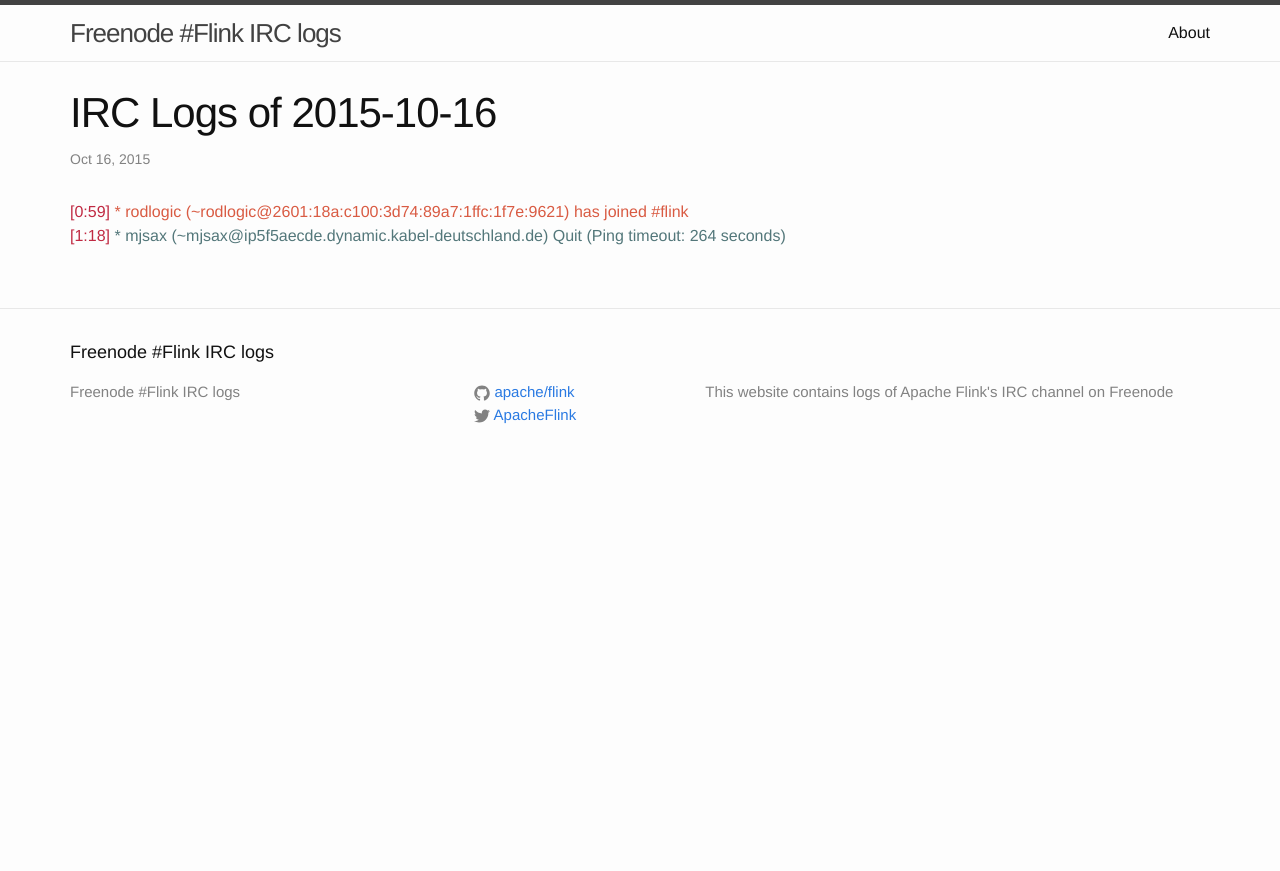
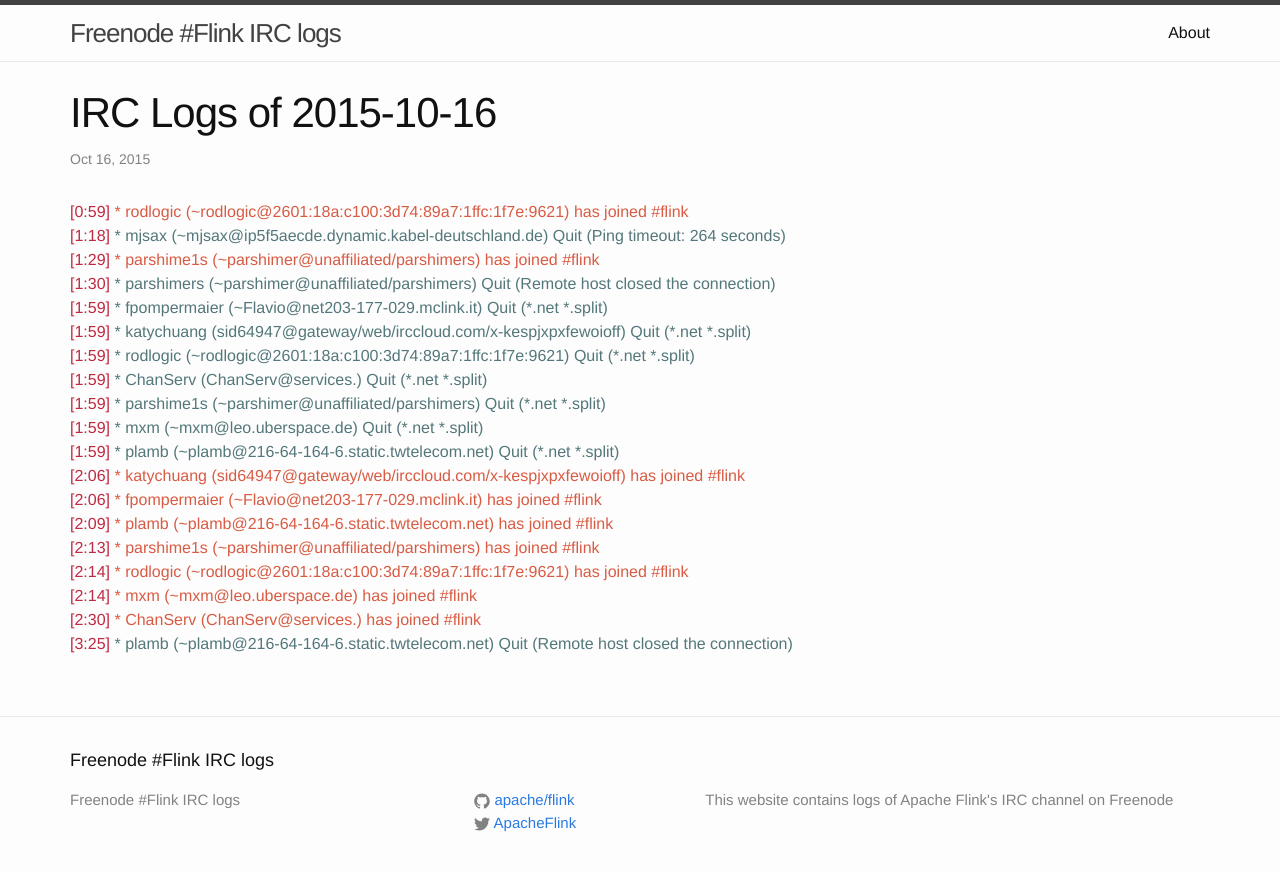
Before and after one commit to flink-irc-logs/flink-irc-logs.github.io, a Jekyll site: the page built from _posts/2015-10-16-logs.markdown, in a window 1280 px wide. Shown: the top 871 px of the page. Built offline with Jekyll 4.4.1, drawn with Linux system fonts in a browser that asks for light colours.

Commit message:
Update of the logs on Fri Oct 16 03:26:45 CEST 2015

```diff
--- a/_posts/2015-10-16-logs.markdown
+++ b/_posts/2015-10-16-logs.markdown
@@ -6,3 +6,20 @@
 ---
 <span class="irc-date">[0:59]</span> <span class="irc-green">* rodlogic (~rodlogic@2601:18a:c100:3d74:89a7:1ffc:1f7e:9621) has joined #flink</span><br />
 <span class="irc-date">[1:18]</span> <span class="irc-navy">* mjsax (~mjsax@ip5f5aecde.dynamic.kabel-deutschland.de) Quit (Ping timeout: 264 seconds)</span><br />
+<span class="irc-date">[1:29]</span> <span class="irc-green">* parshime1s (~parshimer@unaffiliated/parshimers) has joined #flink</span><br />
+<span class="irc-date">[1:30]</span> <span class="irc-navy">* parshimers (~parshimer@unaffiliated/parshimers) Quit (Remote host closed the connection)</span><br />
+<span class="irc-date">[1:59]</span> <span class="irc-navy">* fpompermaier (~Flavio@net203-177-029.mclink.it) Quit (*.net *.split)</span><br />
+<span class="irc-date">[1:59]</span> <span class="irc-navy">* katychuang (sid64947@gateway/web/irccloud.com/x-kespjxpxfewoioff) Quit (*.net *.split)</span><br />
+<span class="irc-date">[1:59]</span> <span class="irc-navy">* rodlogic (~rodlogic@2601:18a:c100:3d74:89a7:1ffc:1f7e:9621) Quit (*.net *.split)</span><br />
+<span class="irc-date">[1:59]</span> <span class="irc-navy">* ChanServ (ChanServ@services.) Quit (*.net *.split)</span><br />
+<span class="irc-date">[1:59]</span> <span class="irc-navy">* parshime1s (~parshimer@unaffiliated/parshimers) Quit (*.net *.split)</span><br />
+<span class="irc-date">[1:59]</span> <span class="irc-navy">* mxm (~mxm@leo.uberspace.de) Quit (*.net *.split)</span><br />
+<span class="irc-date">[1:59]</span> <span class="irc-navy">* plamb (~plamb@216-64-164-6.static.twtelecom.net) Quit (*.net *.split)</span><br />
+<span class="irc-date">[2:06]</span> <span class="irc-green">* katychuang (sid64947@gateway/web/irccloud.com/x-kespjxpxfewoioff) has joined #flink</span><br />
+<span class="irc-date">[2:06]</span> <span class="irc-green">* fpompermaier (~Flavio@net203-177-029.mclink.it) has joined #flink</span><br />
+<span class="irc-date">[2:09]</span> <span class="irc-green">* plamb (~plamb@216-64-164-6.static.twtelecom.net) has joined #flink</span><br />
+<span class="irc-date">[2:13]</span> <span class="irc-green">* parshime1s (~parshimer@unaffiliated/parshimers) has joined #flink</span><br />
+<span class="irc-date">[2:14]</span> <span class="irc-green">* rodlogic (~rodlogic@2601:18a:c100:3d74:89a7:1ffc:1f7e:9621) has joined #flink</span><br />
+<span class="irc-date">[2:14]</span> <span class="irc-green">* mxm (~mxm@leo.uberspace.de) has joined #flink</span><br />
+<span class="irc-date">[2:30]</span> <span class="irc-green">* ChanServ (ChanServ@services.) has joined #flink</span><br />
+<span class="irc-date">[3:25]</span> <span class="irc-navy">* plamb (~plamb@216-64-164-6.static.twtelecom.net) Quit (Remote host closed the connection)</span><br />
```
